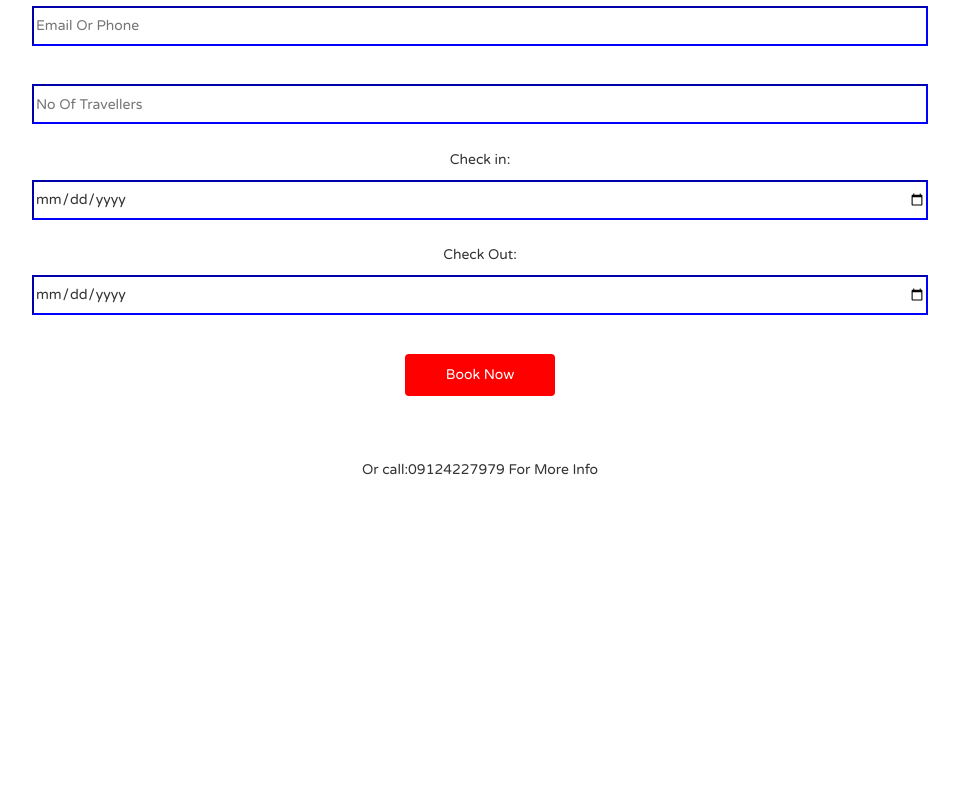
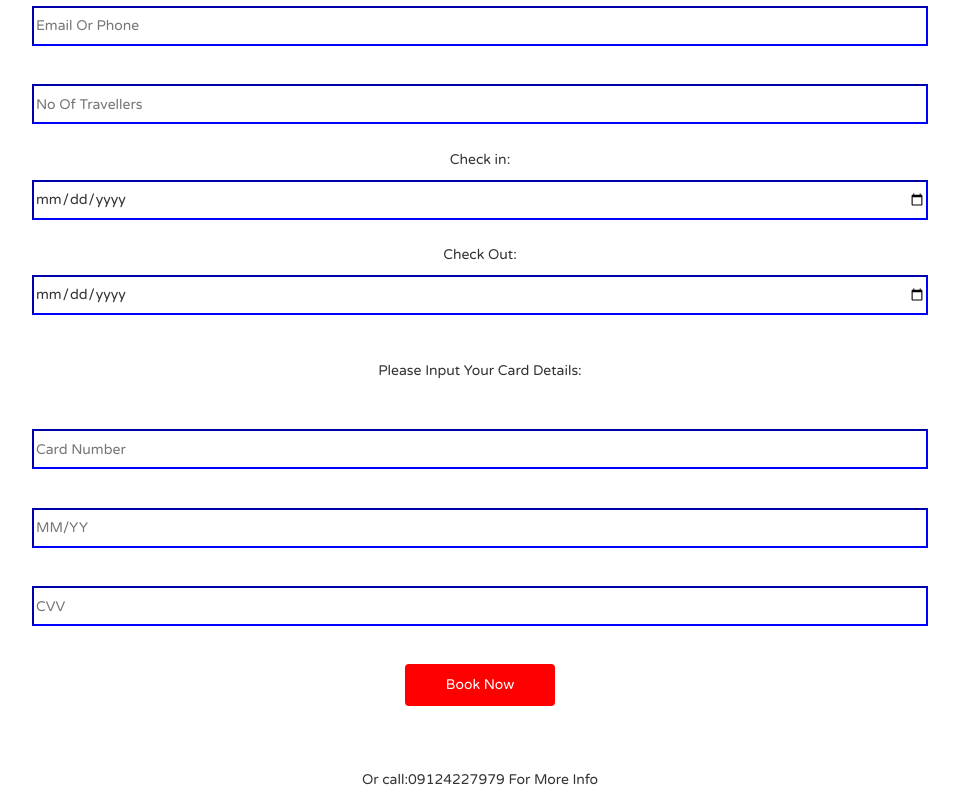
Before and after one commit to Favour58/Everest.com, a plain HTML site: page dulux.html in a window 1280 px wide. Shown: the part 1167-1967 px from the top of the page, without its empty margins (160-1119 px from the left). Before the commit the page ends 1657 px from the top, so only its background shows below. Drawn offline with nearby package versions, Linux system fonts and the light colour scheme.

Commit message:
Update dulux.html

```diff
--- a/dulux.html
+++ b/dulux.html
@@ -82,8 +82,15 @@ font-family: 'Varela Round', sans-serif;background-color:#ffffff; ">
             <p style="margin-top: 2%;">Check in:</p>
             <input style="width:70%;height:40px;margin-top: 0%;border-color: blue;" type="date" id="birthday" name="birthday">
             <p style="margin-top: 2%;">Check Out:</p>
-               <input style="width:70%;height:40px;margin-top: 0%;border-color: blue;" type="date" id="birthday" name="birthday"><br>
+               <input style="width:70%;height:40px;margin-top: 0%;border-color: blue;" type="date" id="birthday" name="birthday"><br><br>
+
+            <p style="margin-top: 2%;"> Please Input Your Card Details:</p>
+            <input style="width:70%;height:40px;margin-top: 3%; border-color: blue;"type="number" id="c5" placeholder="Card Number" ><br>
+            <input style="width:70%;height:40px;margin-top: 3%; border-color: blue;"type="number" id="c6" placeholder="MM/YY" ><br>
+            <input style="width:70%;height:40px;margin-top: 3%; border-color: blue;"type="number" id="c7" placeholder="CVV" ><br>
+              <form acttion="alert.js">
             <button class="btn" id="btn1" style="background-color: red;margin-top: 3%; color: #fff; padding: 10px 40px;">Book Now</button>
+              </form>
              <p style="padding-right: 20px;padding-left: 20px;margin-top: 5%;">Or call:09124227979 For More Info</p>
 
             </div>
```
